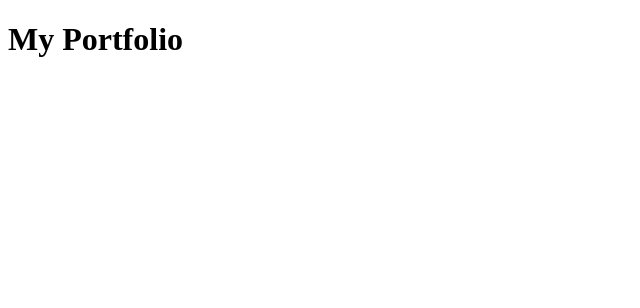
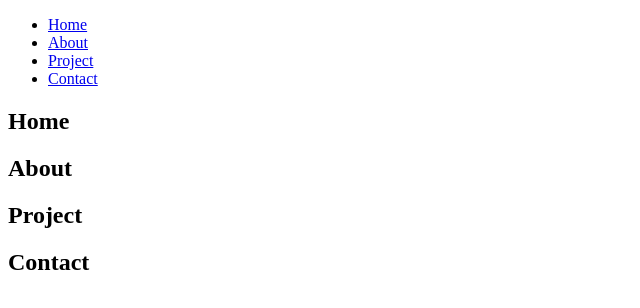
Before and after one commit to akosuah24/portfolio, a plain HTML site: page index.html in a window 1280 px wide. Shown: the whole page, without its empty margins (0-640 px from the left). Drawn offline with Linux system fonts and the light colour scheme.

Commit message:
made some changes

```diff
--- a/index.html
+++ b/index.html
@@ -8,6 +8,20 @@
     <script src="script.js"></script>
 </head>
 <body>
-    <h1>My Portfolio</h1>
+    <nav class="navbar">
+        <ul>
+            <li><a href="#">Home</a></li>
+            <li><a href="#">About</a></li>
+            <li><a href="#">Project</a></li>
+            <li><a href="#">Contact</a></li>
+        </ul>
+
+    </nav>
+    <section id="Home">
+             <h1>Home</h1>
+    </section>
+    <section id="About"><h1>About</h1></section>
+    <section id="Project"><h1>Project</h1></section>
+    <section id="Contact"><h1>Contact</h1></section>
 </body>
 </html>
```
